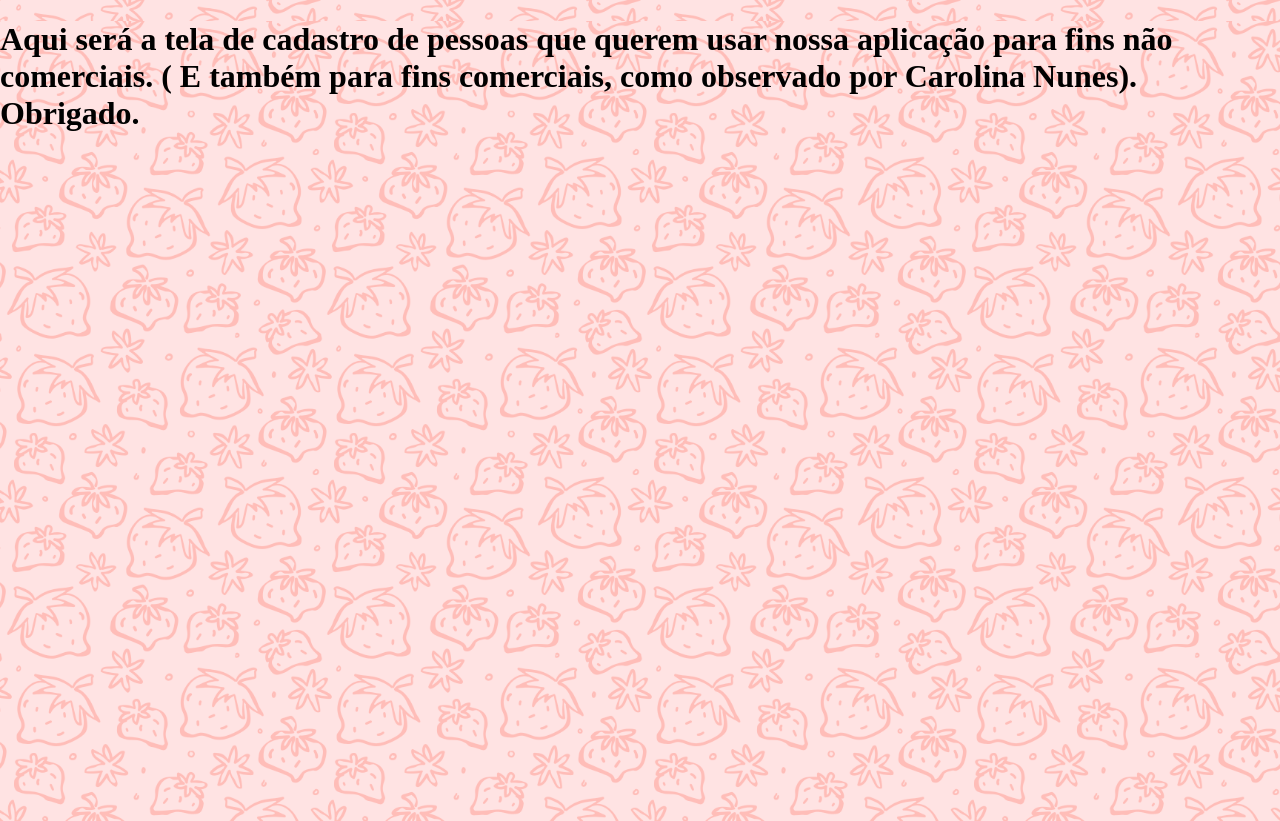
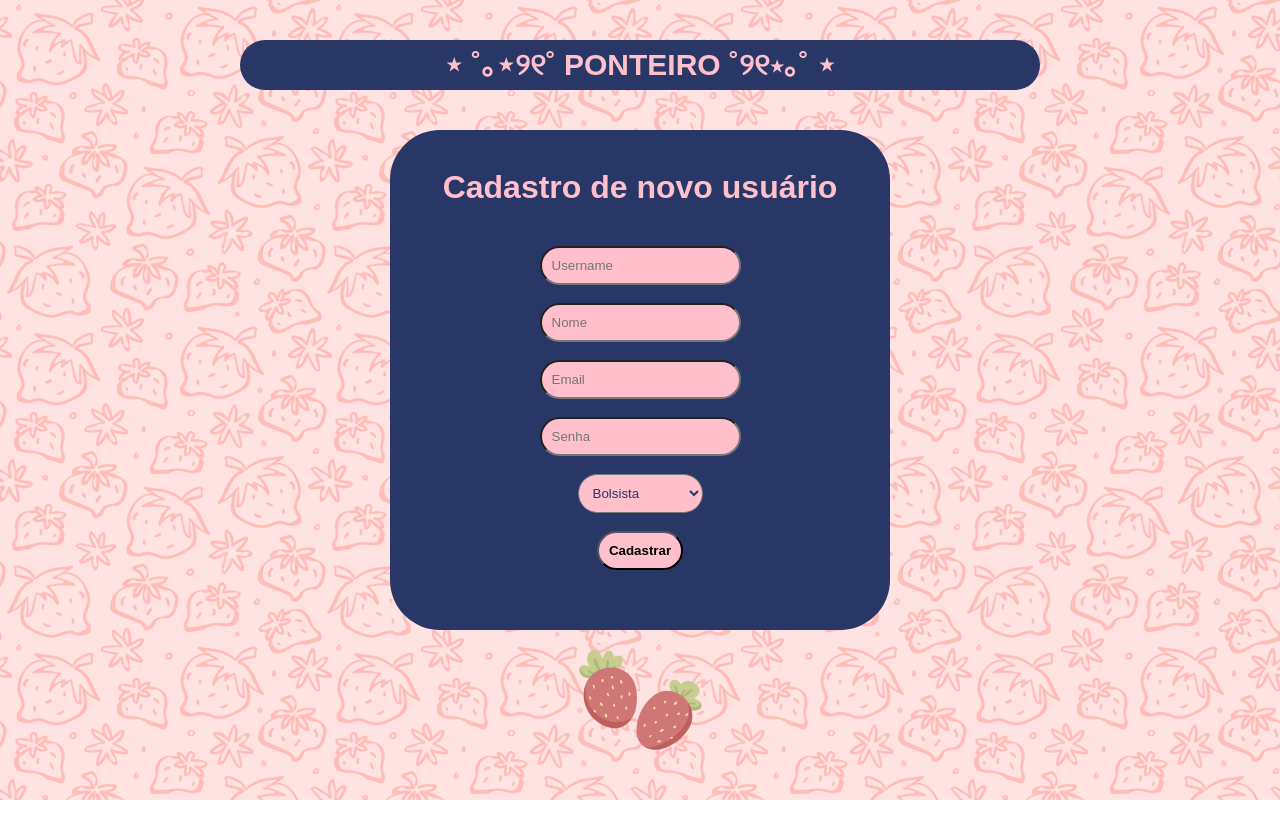
Before and after one commit to carlos-paz12/bpp-frontend, a Vue app: page /admin/register in a window 1280 px wide. After the commit the page ends 800 px from the top, so only its background shows below. Built offline with nearby package versions, Linux system fonts and the light colour scheme.

Commit message:
criação admin_service,  registerView terminado, index e style atualizados

```diff
--- a/src/components/Style.css
+++ b/src/components/Style.css
@@ -26,6 +26,14 @@ html, body, #app {
   width: 100%;
   font-family: Arial, Helvetica, sans-serif;
   color: pink;
+}
+
+.cadastro-rectangle {
+  width: 500px;
+  height: 500px;
+  background-color: rgb(41, 55, 102);
+  border-radius: 50px;
+  text-align: center;
 }
 
 .top-container {
--- /dev/null
+++ b/src/services/admin_service.js
@@ -0,0 +1,26 @@
+import api from '@/api/index'
+import { getToken, isTokenValid } from './auth_service'
+
+export async function cadastrarAdmin({ username, name, email, password, router }) {
+    const token = getToken()
+    if (!token) {
+        throw new Error('Token de autenticação não encontrado. Faça login novamente.')
+    }
+
+    if (!isTokenValid(token)) {
+        localStorage.removeItem('token')
+        alert('Sua sessão expirou. Por favor, faça login novamente.')
+        router.push('/spe/api/auth/login')
+        return
+    }
+
+    const { data } = await api.post('/admin/register', {
+        username,
+        name,
+        email,
+        password,
+        roles: 'ADMIN',
+    })
+
+    return data
+}
--- a/src/views/RegisterView.vue
+++ b/src/views/RegisterView.vue
@@ -1,10 +1,83 @@
 <template>
-    <h1>
-        Aqui será a tela de cadastro de pessoas que querem usar nossa aplicação para fins não comerciais. ( E também
-        para fins comerciais, como observado por Carolina Nunes).
-        Obrigado.
-    </h1>
+  <Header />
+
+  <div class="center-container">
+    <div class="cadastro-rectangle">
+        <br />
+      <h1 class="secondary">Cadastro de novo usuário</h1>
+      <br />
+      <input class="text-box" v-model="username" placeholder="Username" />
+      <br /><br />
+      <input class="text-box" v-model="name" placeholder="Nome" />
+      <br /><br />
+      <input class="text-box" v-model="email" type="email" placeholder="Email" />
+      <br /><br />
+      <input class="text-box" v-model="password" type="password" placeholder="Senha" />
+      <br /><br />
+      <select class=text-box v-model="tipo" placeholder="Tipo de usuário">
+         <!--<option disabled value="">selecione o tipo de usuario</option>-->
+         <option value="BOLSISTA">Bolsista</option>
+         <option value="ADMIN">Administrador</option>
+      </select>
+      <br /><br />
+      <button class="button-class" @click="handleCadastro">Cadastrar</button>
+      <p v-if="error" style="color:pink; font-style: italic; font-weight: bold;">{{ error }}</p>
+    </div>
+  </div>
+
+  <div class="image-container">
+    <img class="image" src="@/assets/img/strawberryicon.png" />
+  </div>
 </template>
 
 <script setup>
+/*
+ * Com <script setup>, todas as importações de componentes (.vue)
+ * ficam automaticamente disponíveis no template,
+ * sem precisar declará-las manualmente em `components: { ... }`
+ */
+
+import { ref } from 'vue'
+import { useRouter } from 'vue-router'
+import { cadastrarBolsista } from '@/services/bolsista_service';
+import { cadastrarAdmin } from '@/services/admin_service';
+import Header from '@/components/items/Header.vue'
+
+const username = ref('')
+const name = ref('')
+const email = ref('')
+const password = ref('')
+const tipo = ref("BOLSISTA") // deixa bolsista ser o default value
+const error = ref('')
+const router = useRouter()
+
+async function handleCadastro() {
+  try {
+    if (tipo.value == 'ADMIN') {
+        await cadastrarAdmin({
+          username: username.value,
+          name: name.value,
+          email: email.value,
+          password: password.value,
+          router,
+        })
+        error.value = ''
+        alert('Admin cadastrado com sucesso!')
+    }
+    else {
+        await cadastrarBolsista({
+          username: username.value,
+          name: name.value,
+          email: email.value,
+          password: password.value,
+          router,
+        })
+        error.value = ''
+        alert('Bolsista cadastrado com sucesso!')
+    }
+  } catch (err) {
+    console.error(err)
+    error.value = err.response?.data || err.message || 'Erro ao cadastrar bolsista'
+  }
+}
 </script>
```
Also changed, not shown: src/router/index.js (+1 -6 lines), src/views/CadastroBolsistaView.vue (deleted, +0 -60 lines), src/views/CadastroTecnicoView.vue (deleted, +0 -37 lines).
